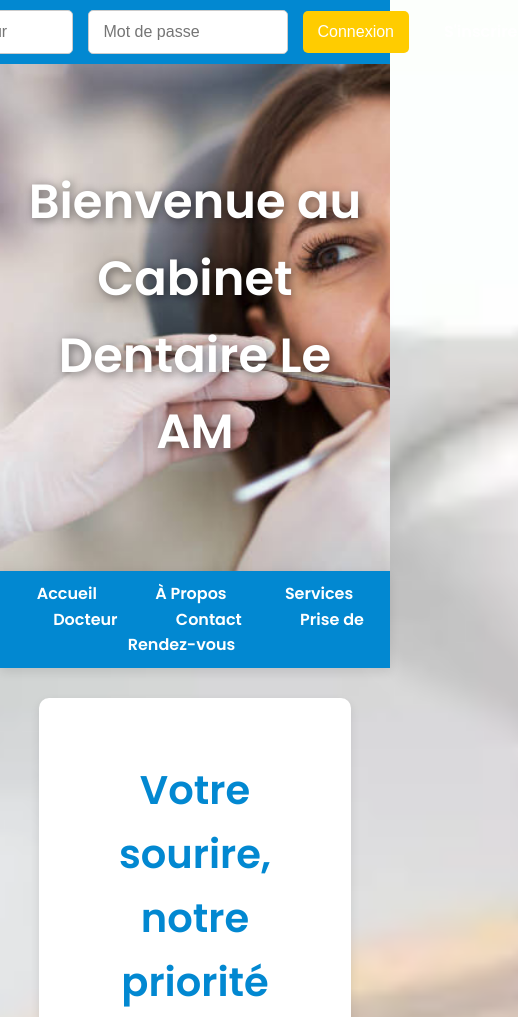
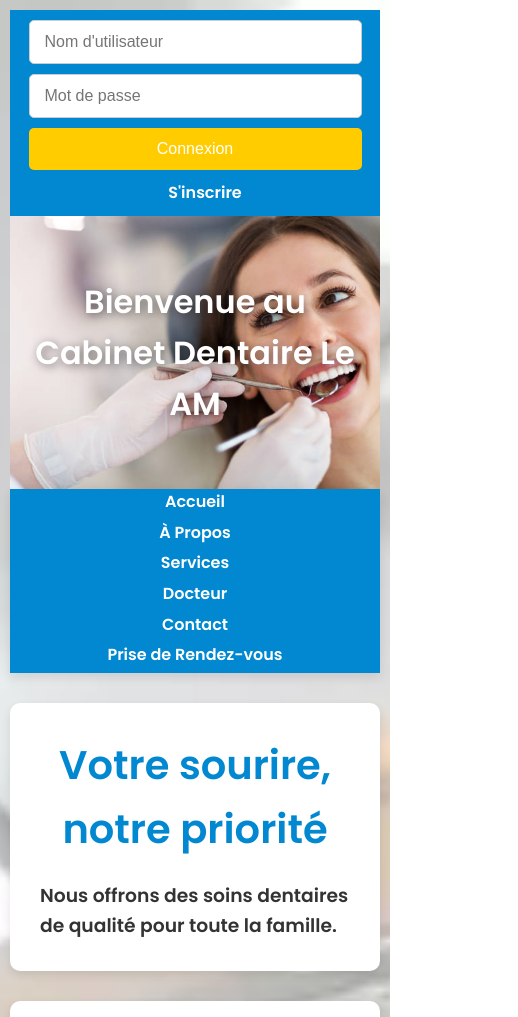
Before and after one commit to HMSmaissa/cabinet, a plain HTML site: page index.html in a window 390 px wide. Shown: the top 1017 px of the page, 518 px wide, since content can reach past the window. Drawn offline with Linux system fonts and the light colour scheme.

Commit message:
Update index.html

```diff
--- a/index.html
+++ b/index.html
@@ -376,6 +376,71 @@
             font-size: 1.2em;
             margin-top: 20px;
         }
+        /* Styles pour les écrans de 600px ou moins (smartphones) */
+@media screen and (max-width: 600px) {
+    body {
+        background-size: cover;
+        padding: 10px;
+    }
+
+    header {
+        padding: 60px 10px;
+    }
+
+    header h1 {
+        font-size: 2em;
+    }
+
+    nav ul {
+        padding: 0;
+        display: flex;
+        flex-direction: column;
+    }
+
+    nav ul li {
+        display: block;
+        text-align: center;
+        margin-bottom: 5px;
+    }
+
+    section {
+        padding: 30px;
+        width: 100%;
+    }
+
+    .header-login .login-container {
+        flex-direction: column;
+        gap: 10px;
+    }
+
+    .header-login input {
+        width: 90%;
+    }
+
+    .header-login button {
+        width: 90%;
+    }
+
+    .service-images img {
+        width: 100px;
+        height: 100px;
+    }
+
+    .team-member img {
+        width: 150px;
+        height: 150px;
+    }
+
+    form {
+        width: 90%;
+        padding: 20px;
+    }
+
+    iframe {
+        height: 250px;
+    }
+}
+
     </style>
 </head>
 <body>
```
